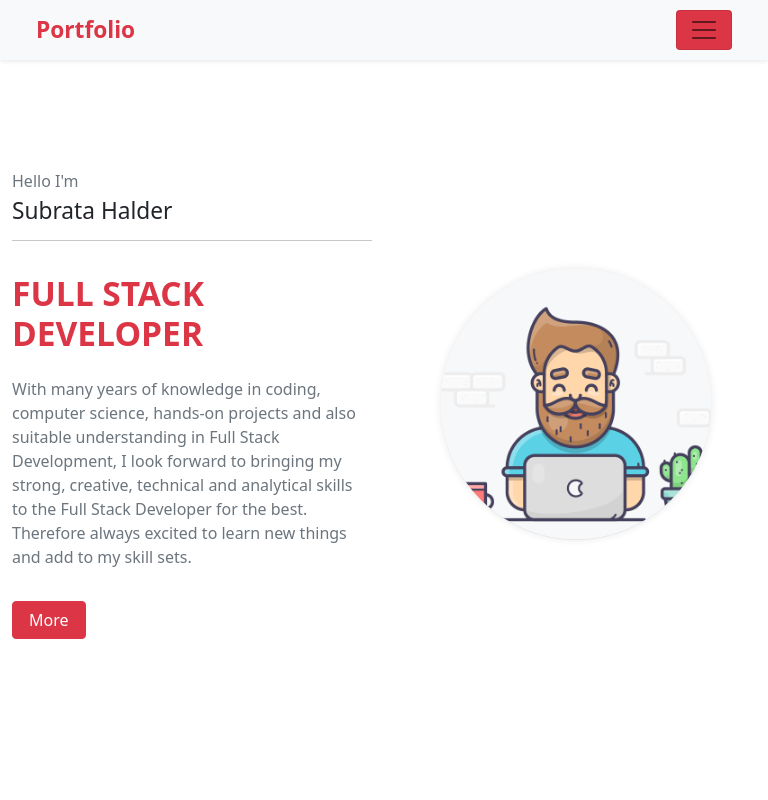
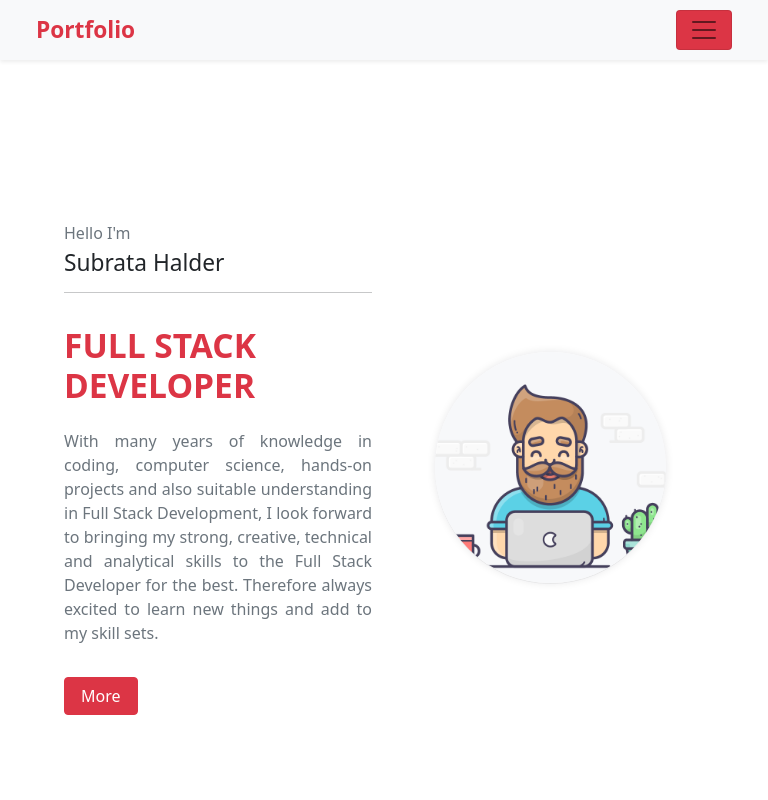
Before and after one commit to subrata797979/portfolio, an Angular app: page / in a window 768 px wide. Shown: the top 800 px of the page. Built offline with nearby package versions, Linux system fonts and the light colour scheme.

Commit message:
layout fix

```diff
--- a/src/app/app.component.css
+++ b/src/app/app.component.css
@@ -119,3 +119,10 @@ body {
     font-size:13px;
     margin-bottom:0;
   }
+
+
+  @media (min-width: 600px) and (max-width:995px) {
+    .container-lg {
+      padding: 4rem;
+    }
+  }
--- a/src/app/app.component.html
+++ b/src/app/app.component.html
@@ -53,7 +53,7 @@
           <h2 class="fs-4">Subrata Halder</h2>
           <hr />
           <h1 class="text-danger text-uppercase fs-1 fw-bold pt-3">Full Stack Developer</h1>
-          <p class="mt-4 text-muted">With many years of knowledge in coding, computer science, hands-on projects and also suitable understanding in Full Stack
+          <p class="mt-4 text-muted" style="text-align: justify;">With many years of knowledge in coding, computer science, hands-on projects and also suitable understanding in Full Stack
             Development, I look forward to bringing my strong, creative, technical and analytical skills to the Full
             Stack Developer for the best. Therefore always excited to learn new things and add to my skill sets.</p>
           <a href="#portfolio" class="btn btn-danger px-3 mt-3">More</a>
```
